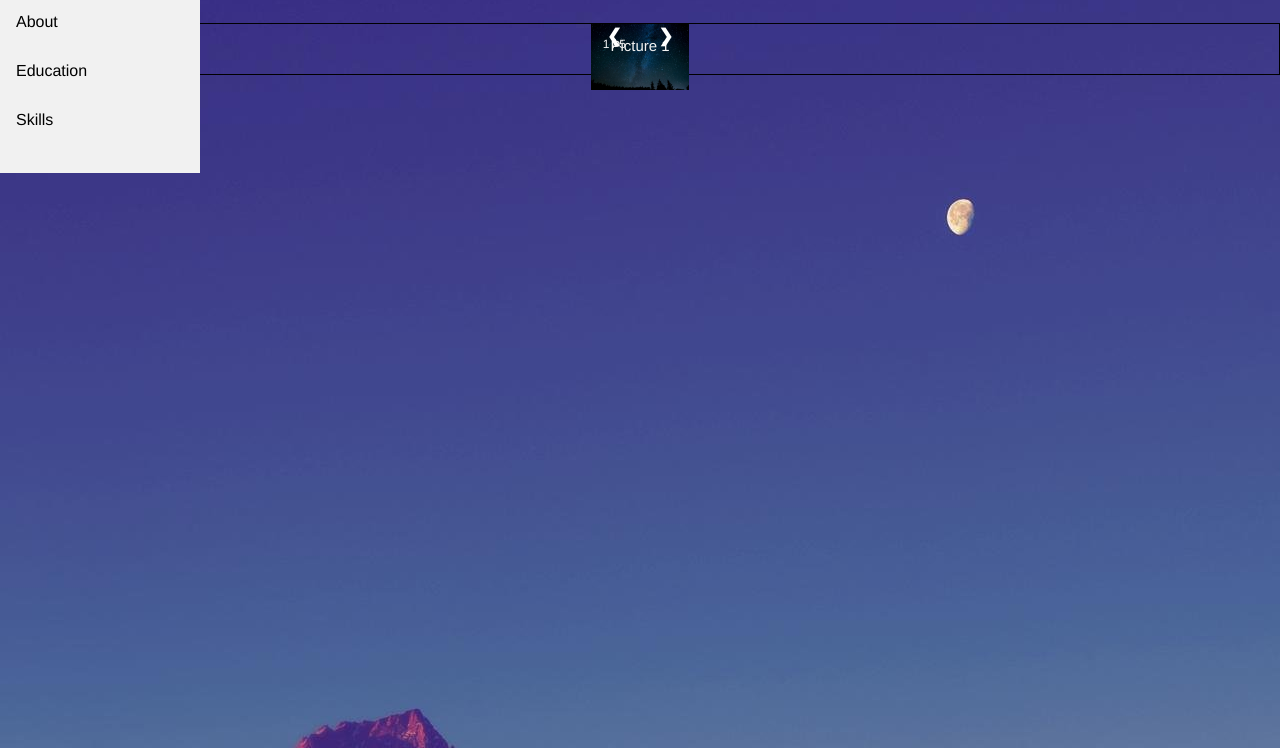
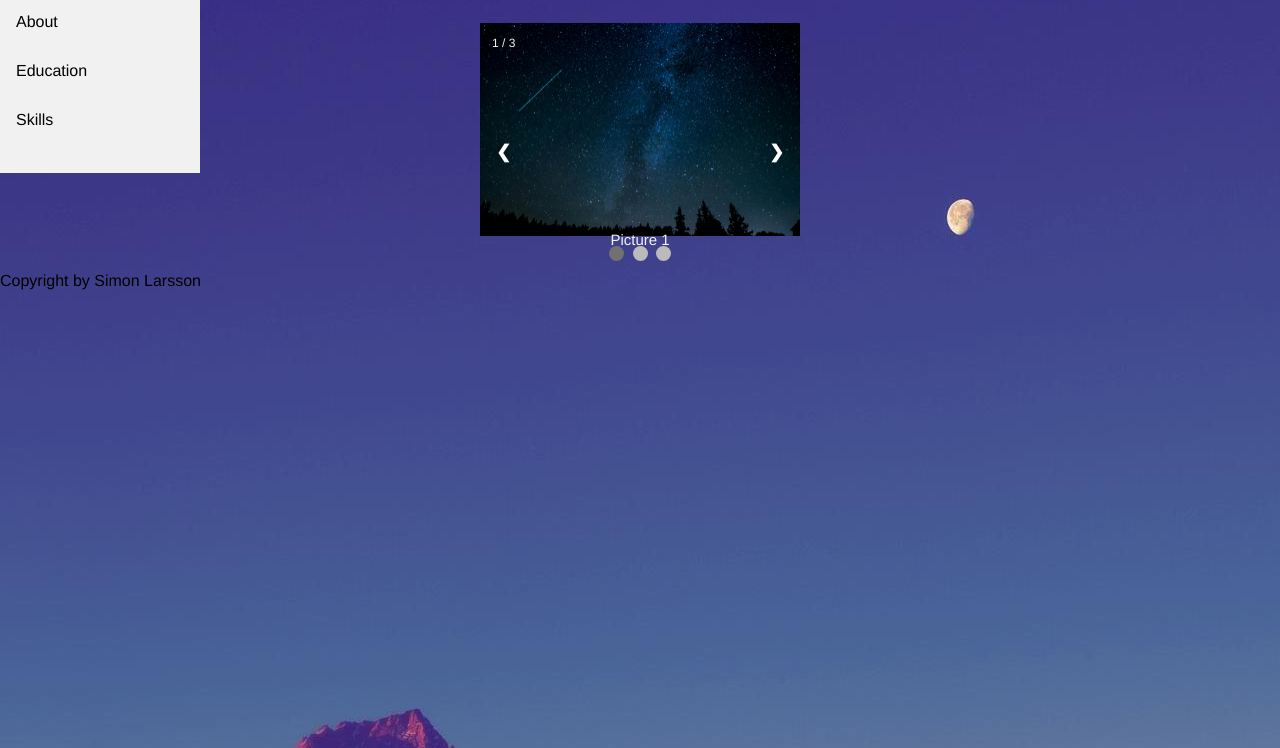
Before and after one commit to simonkod2021/simonkod2021.github.io, a plain HTML site: page index.html in a window 1280 px wide. Shown: the part 52-800 px from the top of the page. Drawn offline with Linux system fonts and the light colour scheme.

Commit message:
updated position again

```diff
--- a/index.html
+++ b/index.html
@@ -11,6 +11,10 @@
     <link rel="icon" href="images/money-bag-icon.png" type="image/png">
 </head>
 <body>
+    <header>
+        <h1>Simon Portfolio</h1>
+        <nav>Navigation Bar</nav>
+    </header>
 
     <div class="sidebar">
         <a class="active" href="#home">Home</a>
@@ -21,27 +25,23 @@
             <!-- Your sidebar content here -->
         </div>
     </div>
-    <header>
-        <h1>Simon Portfolio</h1>
-        <nav>Navigation Bar</nav>
-    </header>
         <main>
         <div class="container">
             <div class="slideshow-container">
                 <div class="mySlides fade">
-                    <div class="numbertext">1 / 5</div>
+                    <div class="numbertext">1 / 3</div>
                     <img src="images/carousel/nightsky-shooting-star.jpg" style="max-width: 100%" alt="Night sky with shooting star">
                     <div class="text">Picture 1</div>
                 </div>
 
                 <div class="mySlides fade">
-                    <div class="numbertext">2 / 5</div>
+                    <div class="numbertext">2 / 3</div>
                     <img src="images/carousel/night-sky-background-t51mgpcffjvz4ja6.webp" style="max-width: 100%" alt="Night sky background">
                     <div class="text">Picture 2</div>
                 </div>
 
                 <div class="mySlides fade">
-                    <div class="numbertext">3 / 5</div>
+                    <div class="numbertext">2 / 3</div>
                     <img src="images/carousel/night-sky-background-tuvliumfllau73g1.webp" style="max-width: 100%" alt="Night sky with stars">
                     <div class="text">Picture 3</div>
                 </div>
@@ -55,11 +55,9 @@
                     <span class="dot" onclick="currentSlide(3)" aria-label="Slide 3"></span>
                 </div>
             </div>
+        </div>
         </main>
-    </div>
-
     <script src="script.js"></script>
-</div>
 <footer>
     <p>Copyright by Simon Larsson</p>
 </footer>
--- a/style.css
+++ b/style.css
@@ -12,15 +12,16 @@ h1 {
   justify-content: flex-start;
   align-items: flex-start;
   flex-wrap:nowrap;
-  border: 1px solid black;
   height: 100%;
 }
 
 
 .slideshow-container {
-  max-width: 1000px;
+  width: 25%;
   position: relative;
   margin: auto;
+  align-self: center;
+  height: 25%
 }
 
 .sidebar {
@@ -76,26 +77,22 @@ h1 {
   }
 }
 
-
 .mySlides {
-  position: absolute;
-  height: 100%;
-  width: 100%;
-  top: 0;
-  left: 0;
+  display: none;
 }
 
 
 .prev, .next {
   cursor: pointer;
-  position: relative;
+  position: absolute;
   top: 50%;
   width: auto;
+  margin-top: -22px;
   padding: 16px;
   color: white;
   font-weight: bold;
   font-size: 18px;
-  transition: background-color 0.6s ease;
+  transition: 0.6s ease;
   border-radius: 0 3px 3px 0;
   user-select: none;
 }
@@ -162,6 +159,7 @@ nav {
 footer {
   text-align: left;
   margin-top: auto;
+  margin-left: auto;
 }
 
 header {
```
